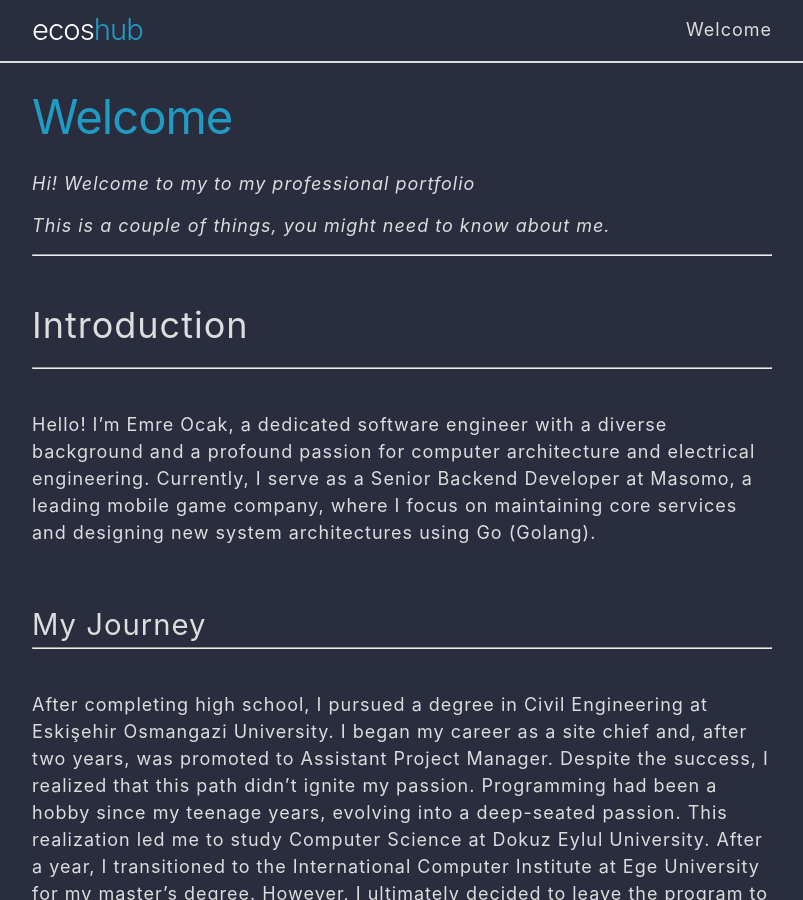
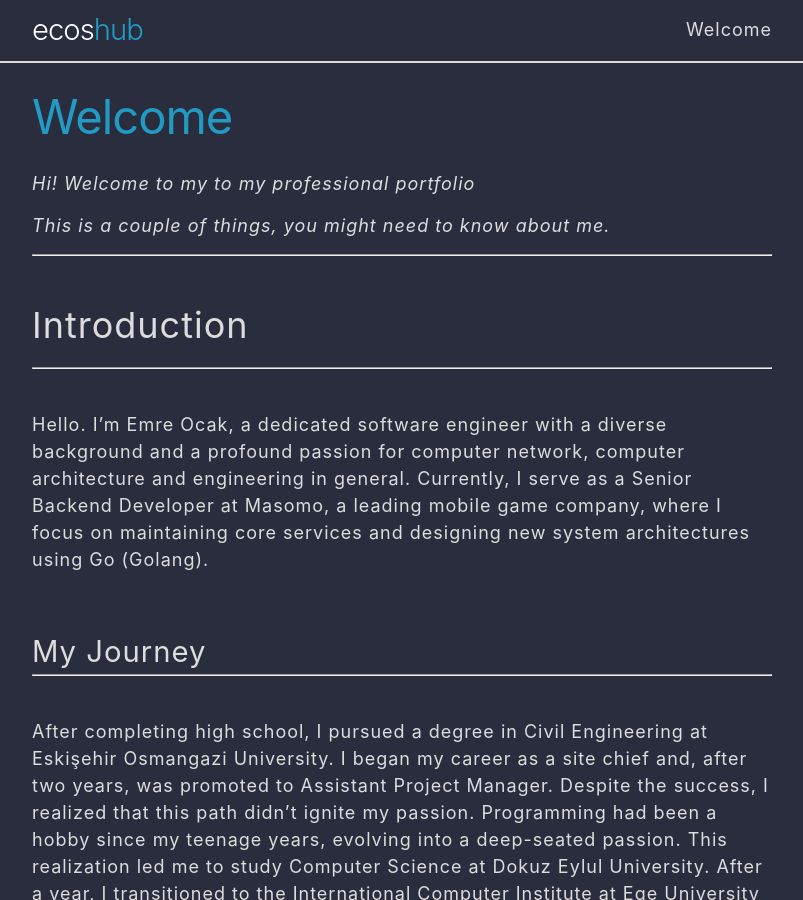
Before and after one commit to ecoshub/ecoshub.github.io, a Jekyll site: the page built from about.markdown, in a window 1280 px wide and 900 px high. Shown: the whole window, without its empty margins (238-1041 px from the left). Built offline with Jekyll 4.4.1, drawn with Linux system fonts in a browser that asks for light colours.

Commit message:
fix: description clarification

```diff
--- a/about.markdown
+++ b/about.markdown
@@ -19,7 +19,7 @@ _This is a couple of things, you might need to know about me._
 
 <br>
 
-Hello! I'm Emre Ocak, a dedicated software engineer with a diverse background and a profound passion for computer architecture and electrical engineering. Currently, I serve as a Senior Backend Developer at Masomo, a leading mobile game company, where I focus on maintaining core services and designing new system architectures using Go (Golang).
+Hello. I'm Emre Ocak, a dedicated software engineer with a diverse background and a profound passion for computer network, computer architecture and engineering in general. Currently, I serve as a Senior Backend Developer at Masomo, a leading mobile game company, where I focus on maintaining core services and designing new system architectures using Go (Golang).
 
 <br>
 
```
